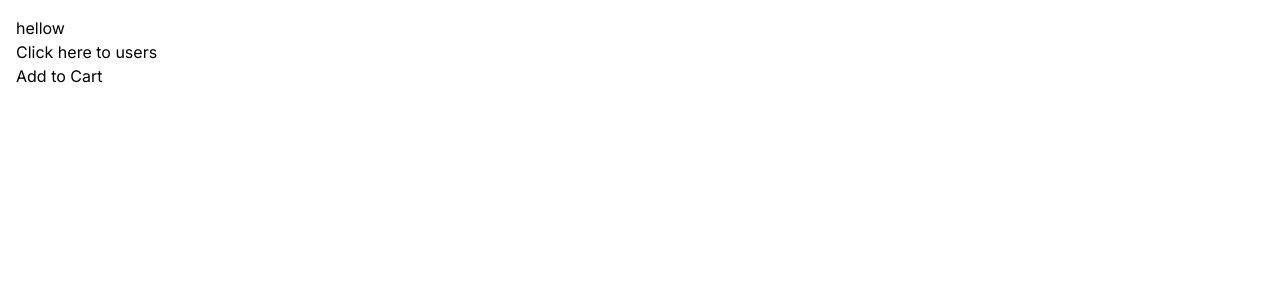
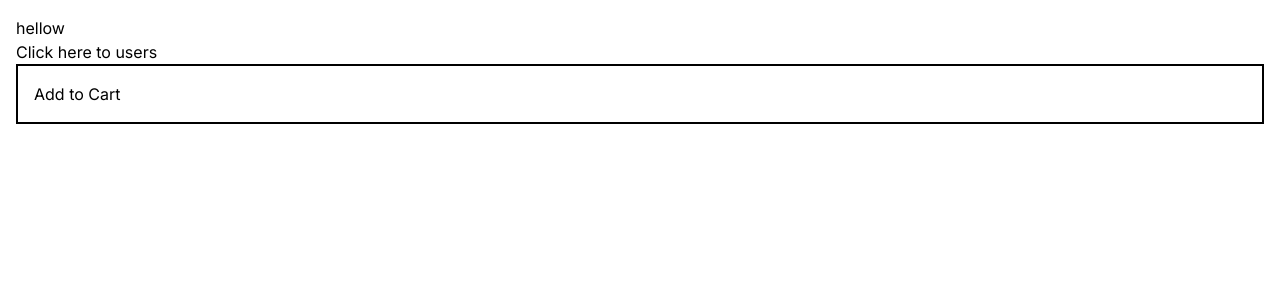
Before and after one commit to sigma390/Master-NextJS, a Next.js app: page / in a window 1280 px wide. Shown: the top 300 px of the page. Built offline with nearby package versions, Linux system fonts and the light colour scheme.

Commit message:
Css modules learned!!!

```diff
--- /dev/null
+++ b/app/components/ProductCart.module.css
@@ -0,0 +1,4 @@
+.cart{
+    padding: 1rem;
+    border: solid black 2px;
+}
--- a/app/components/ProductCart.tsx
+++ b/app/components/ProductCart.tsx
@@ -1,9 +1,9 @@
 import React from 'react'
 import AddToCrt from './AddToCrt'
-
+import styles from './ProductCart.module.css'
 const ProductCart = () => {
   return (
-    <div>
+    <div className={styles.cart}>
         <AddToCrt/>
 
     </div>
```
